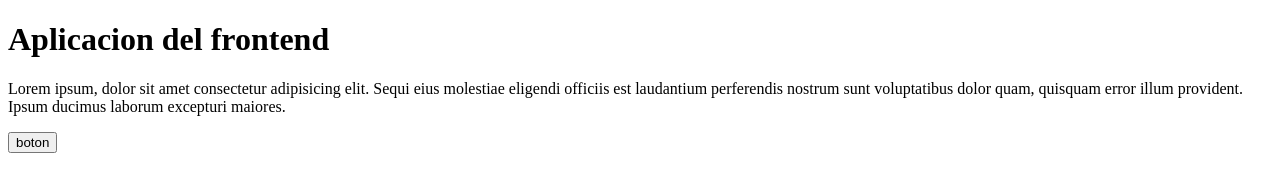
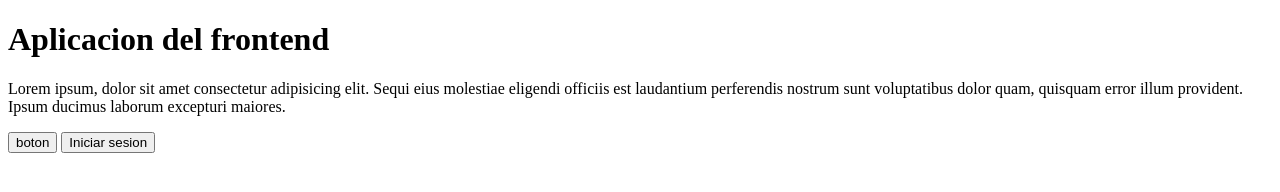
Before and after one commit to AdrianFdz19/frontend-application, a plain HTML site: page index.html in a window 1280 px wide. Drawn offline with Linux system fonts and the light colour scheme.

Commit message:
modificacion del index.html

```diff
--- a/index.html
+++ b/index.html
@@ -9,5 +9,6 @@
     <h1>Aplicacion del frontend</h1>
     <p>Lorem ipsum, dolor sit amet consectetur adipisicing elit. Sequi eius molestiae eligendi officiis est laudantium perferendis nostrum sunt voluptatibus dolor quam, quisquam error illum provident. Ipsum ducimus laborum excepturi maiores.</p>
     <button>boton</button>
+    <button>Iniciar sesion</button>
 </body>
 </html>
```
